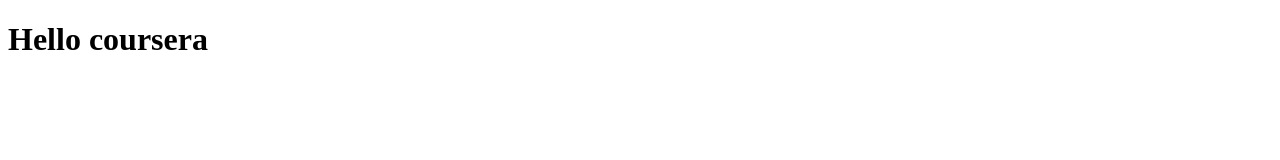
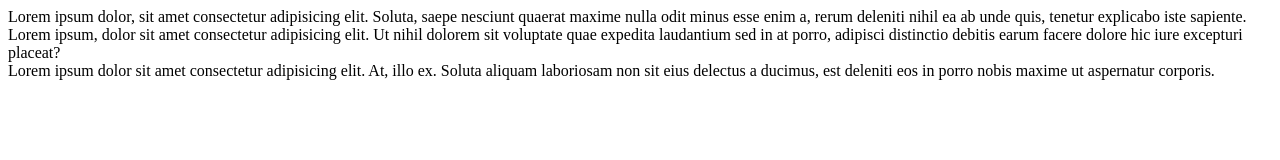
Before and after one commit to AndresCastillo28/module2-solution, a plain HTML site: page module2-solution/index.html in a window 1280 px wide. Drawn offline with Linux system fonts and the light colour scheme.

Commit message:
Progress

```diff
--- a/module2-solution/index.html
+++ b/module2-solution/index.html
@@ -1,12 +1,25 @@
 <!DOCTYPE html>
 <html lang="en">
+
 <head>
     <meta charset="UTF-8">
     <meta http-equiv="X-UA-Compatible" content="IE=edge">
     <meta name="viewport" content="width=device-width, initial-scale=1.0">
     <title>Hello Coursera</title>
 </head>
+
 <body>
-    <h1>Hello coursera</h1>
+    <header>
+
+    </header>
+
+    <section>Lorem ipsum dolor, sit amet consectetur adipisicing elit. Soluta, saepe nesciunt quaerat maxime nulla odit
+        minus esse enim a, rerum deleniti nihil ea ab unde quis, tenetur explicabo iste sapiente.</section>
+    <section>Lorem ipsum, dolor sit amet consectetur adipisicing elit. Ut nihil dolorem sit voluptate quae expedita
+        laudantium sed in at porro, adipisci distinctio debitis earum facere dolore hic iure excepturi placeat?
+    </section>
+    <section>Lorem ipsum dolor sit amet consectetur adipisicing elit. At, illo ex. Soluta aliquam laboriosam non sit
+        eius delectus a ducimus, est deleniti eos in porro nobis maxime ut aspernatur corporis.</section>
 </body>
+
 </html>
```
Also changed, not shown: module2-solution/css/styles.css (added).
